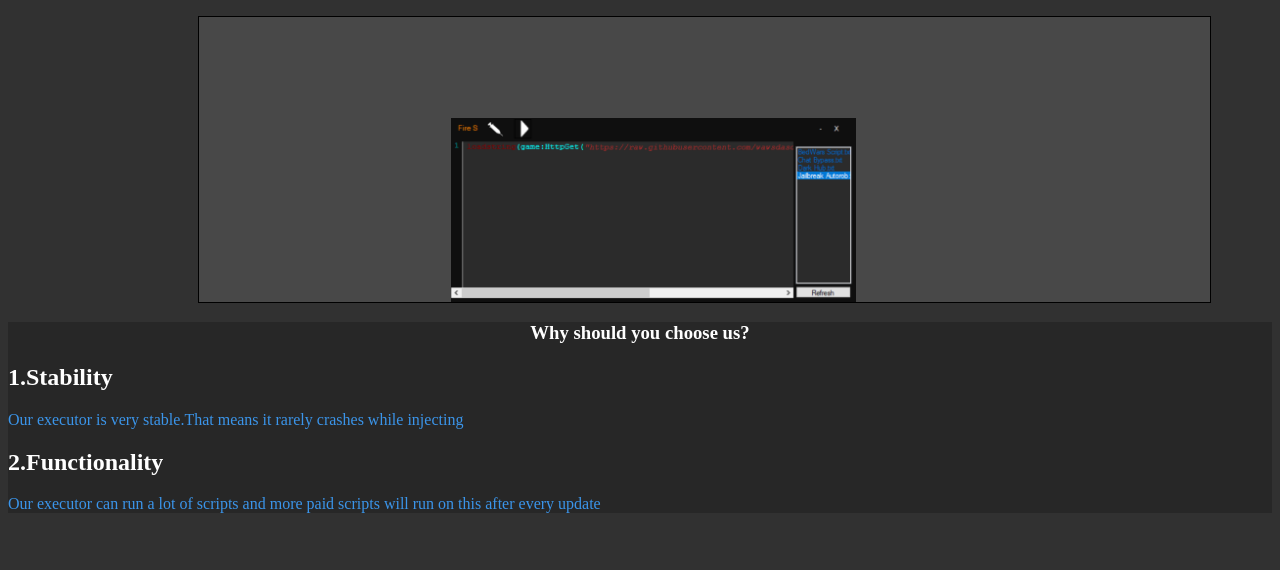
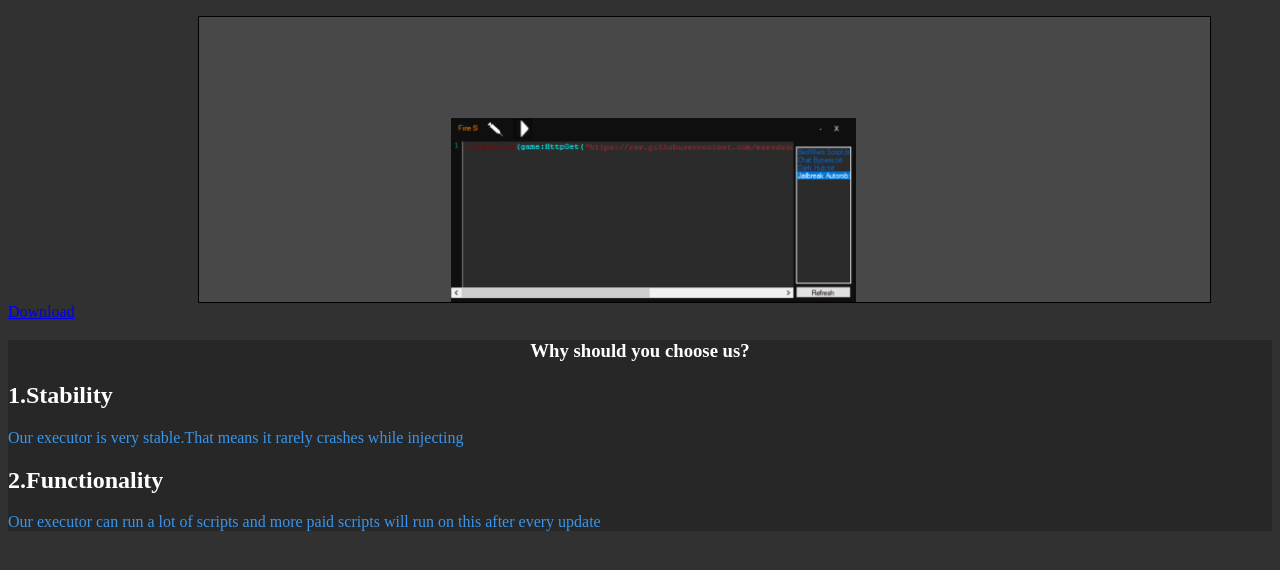
Before and after one commit to TheGraySpy/FireS, a plain HTML site: page index.html in a window 1280 px wide. Shown: the part 80-650 px from the top of the page. Drawn offline with Linux system fonts and the light colour scheme.

Commit message:
Add files via upload

```diff
--- a/index.html
+++ b/index.html
@@ -13,6 +13,7 @@
 
   <img src="Fire S.png" width="40%" style = "margin-left:25%;margin-top:10%;">
 </div>
+<a href="FireS.zip">Download</a>
 <div class="Reasons">
    <h3>Why should you choose us?</h3>
    <section>
```
Also changed, not shown: 1 other file.
